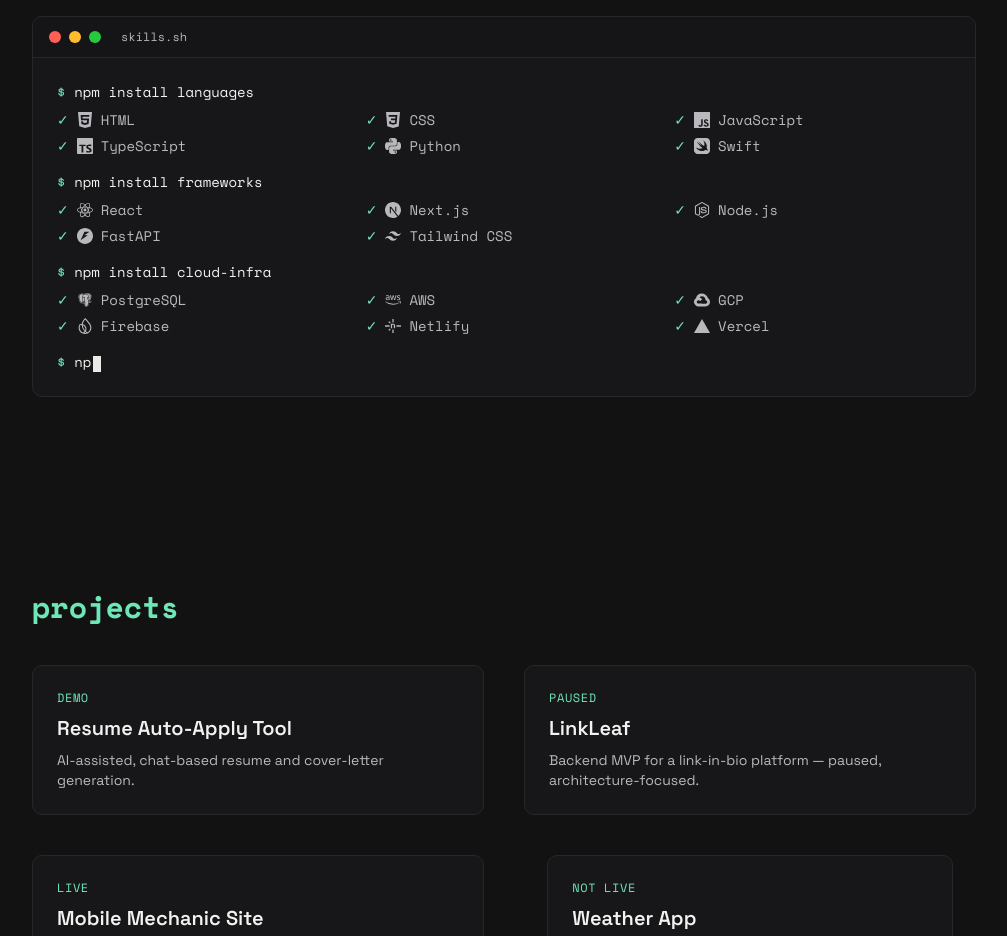
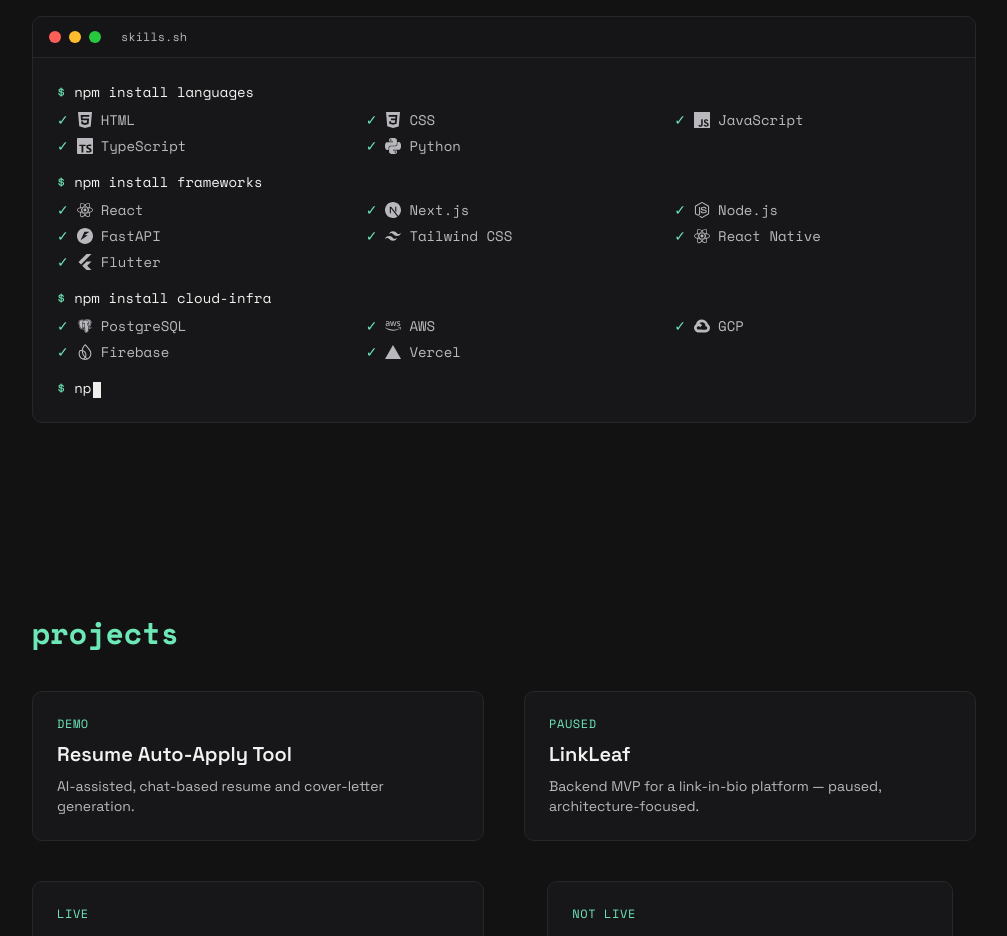
Before and after one commit to ReneMSdev/portfolio-website, a Next.js app: page / in a window 1280 px wide. Shown: the part 1360-2296 px from the top of the page, without its empty margins (136-1143 px from the left). Built offline with nearby package versions, Linux system fonts and the light colour scheme; no server answers.

Commit message:
Remove Swift and Netlify from skills, add React Native and Flutter
React Native reuses the React icon (Simple Icons has no separate
React Native mark - they share the same logo).

Co-Authored-By: Claude Sonnet 5 <noreply@anthropic.com>

```diff
--- a/src/components/sections/Skills.tsx
+++ b/src/components/sections/Skills.tsx
@@ -14,13 +14,12 @@ import {
   SiGithub,
   SiHtml5,
   SiCss3,
-  SiSwift,
   SiPython,
   SiFirebase,
   SiGooglecloud,
-  SiNetlify,
   SiVercel,
   SiFastapi,
+  SiFlutter,
 } from 'react-icons/si'
 import { FaAws } from 'react-icons/fa'
 import { BiLogoPostgresql } from 'react-icons/bi'
@@ -45,7 +44,6 @@ const skillGroups: SkillGroup[] = [
       { name: 'JavaScript', icon: SiJavascript },
       { name: 'TypeScript', icon: SiTypescript },
       { name: 'Python', icon: SiPython },
-      { name: 'Swift', icon: SiSwift },
     ],
   },
   {
@@ -56,6 +54,8 @@ const skillGroups: SkillGroup[] = [
       { name: 'Node.js', icon: SiNodedotjs },
       { name: 'FastAPI', icon: SiFastapi },
       { name: 'Tailwind CSS', icon: SiTailwindcss },
+      { name: 'React Native', icon: SiReact },
+      { name: 'Flutter', icon: SiFlutter },
     ],
   },
   {
@@ -65,7 +65,6 @@ const skillGroups: SkillGroup[] = [
       { name: 'AWS', icon: FaAws },
       { name: 'GCP', icon: SiGooglecloud },
       { name: 'Firebase', icon: SiFirebase },
-      { name: 'Netlify', icon: SiNetlify },
       { name: 'Vercel', icon: SiVercel },
     ],
   },
```
